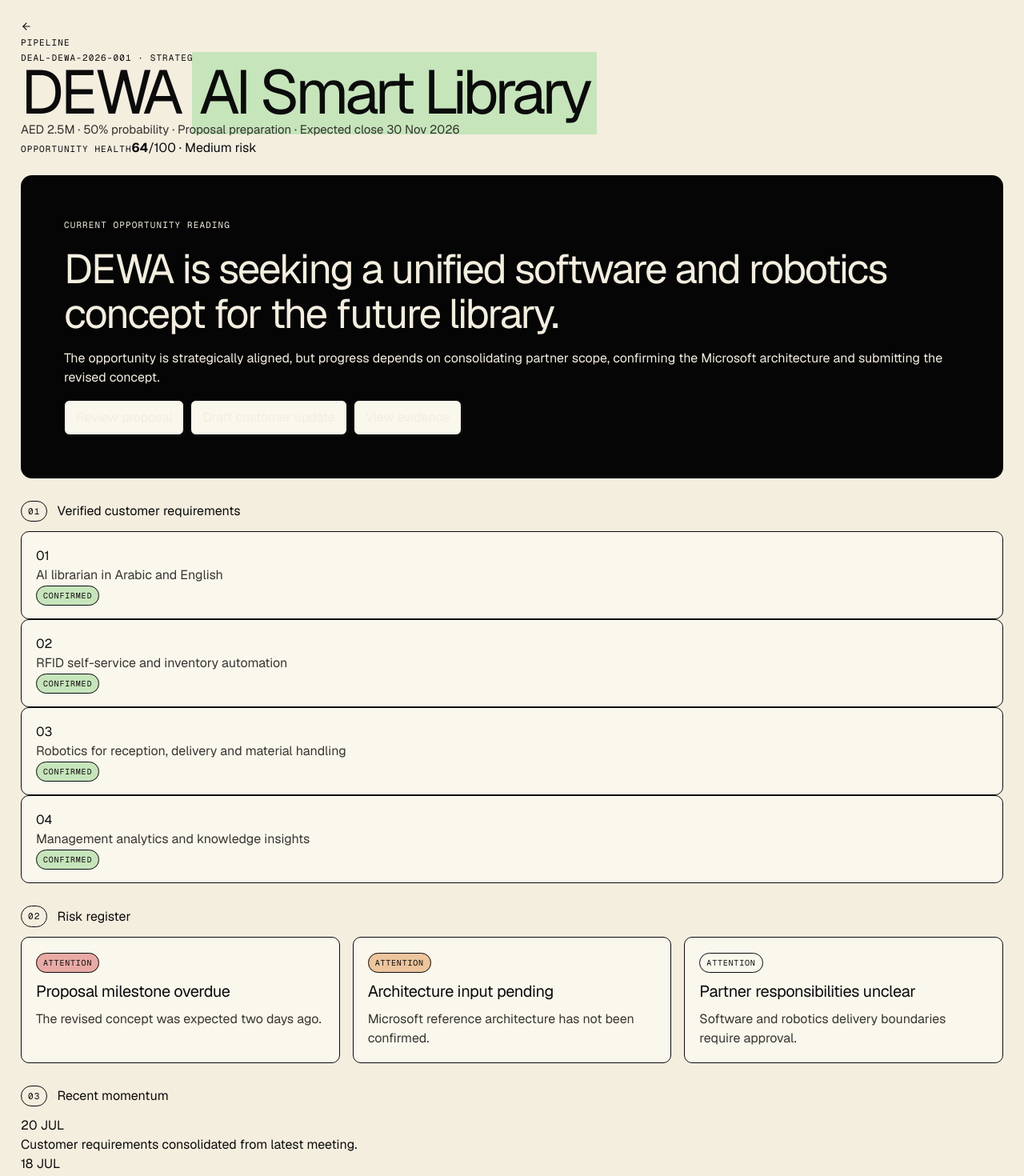
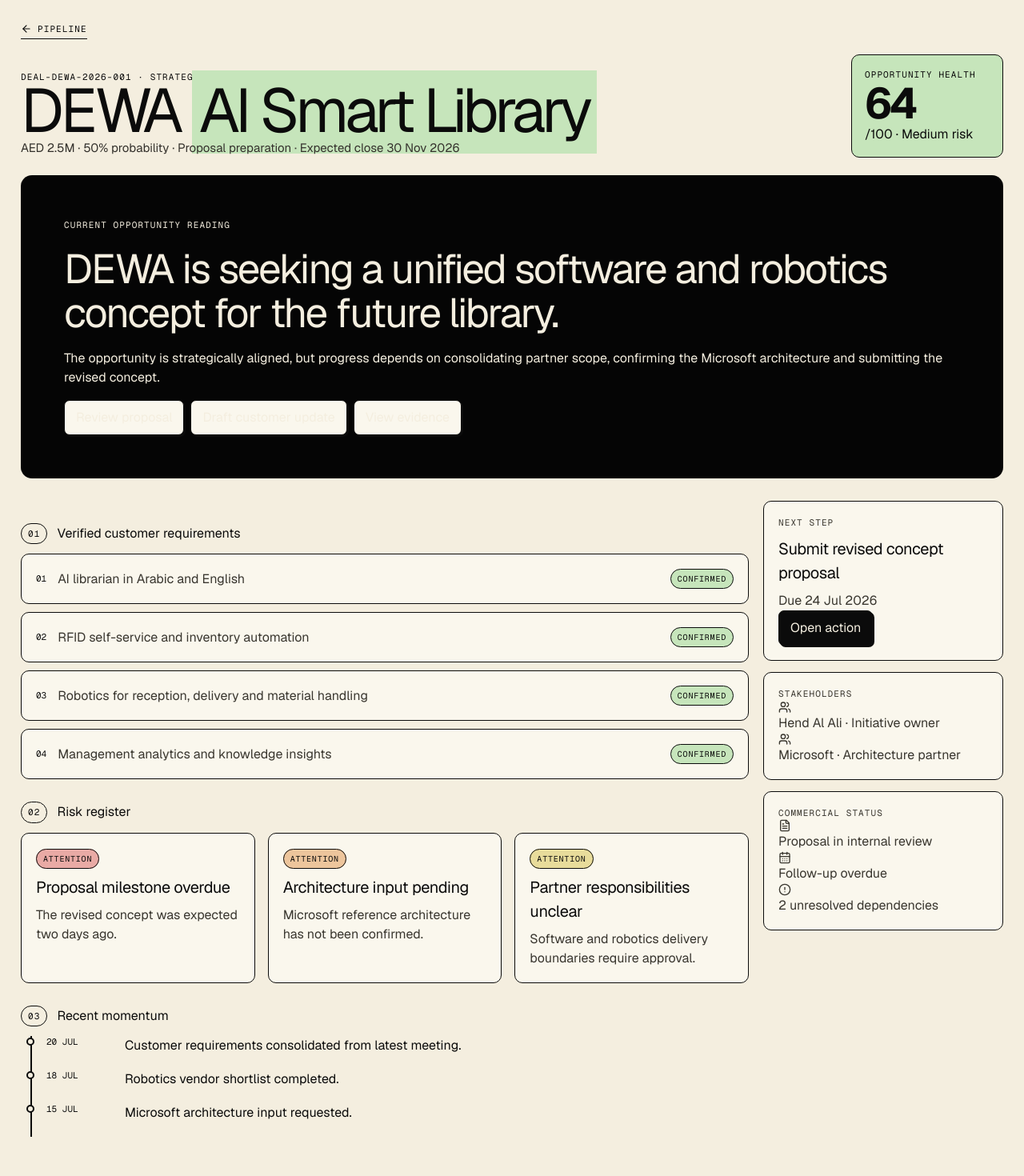
Before and after one commit to Profitech123/armis-sales-os, a Next.js app: page /deals/dewa-smart-library in a window 1280 px wide. Shown: the top 1470 px of the page at 80% size. After the commit the page ends 1447 px from the top, so only its background shows below. Built offline with nearby package versions, Linux system fonts and the light colour scheme.

Commit message:
style: extend editorial workspace system

```diff
--- a/src/app/globals.css
+++ b/src/app/globals.css
@@ -16,12 +16,7 @@
 
 * { box-sizing: border-box; }
 html { background: var(--paper); }
-body {
-  margin: 0;
-  background: var(--paper);
-  color: var(--ink);
-  font-family: var(--font-sans), Arial, sans-serif;
-}
+body { margin: 0; background: var(--paper); color: var(--ink); font-family: var(--font-sans), Arial, sans-serif; }
 button, a { font: inherit; }
 a { color: inherit; text-decoration: none; }
 
@@ -29,14 +24,17 @@
 .container { width: min(1500px, 100%); margin: 0 auto; }
 .mono { font-family: var(--font-mono), monospace; text-transform: uppercase; letter-spacing: .1em; font-size: 11px; }
 .header-grid { display: grid; grid-template-columns: 1fr auto; gap: 24px; align-items: start; }
-.title { font-size: clamp(42px, 6vw, 84px); line-height: .9; letter-spacing: -.06em; margin: 0; max-width: 820px; }
+.compact-header { margin-top: 16px; }
+.title { font-size: clamp(42px, 6vw, 84px); line-height: .9; letter-spacing: -.06em; margin: 0; max-width: 1000px; }
 .marker { background: var(--green); padding: 0 .12em .05em; box-decoration-break: clone; }
 .subtitle { max-width: 760px; font-size: 15px; line-height: 1.55; color: #34312c; }
 .sync-panel { border-left: 2px solid var(--ink); padding-left: 18px; min-width: 260px; }
 .nav { display: flex; flex-wrap: wrap; gap: 8px; margin: 24px 0; }
-.button { border: 1.5px solid var(--ink); background: var(--surface); border-radius: 7px; padding: 9px 14px; box-shadow: 2px 2px 0 var(--ink); cursor: pointer; transition: .15s ease; }
+.button { display:inline-flex; align-items:center; justify-content:center; gap:7px; border: 1.5px solid var(--ink); background: var(--surface); border-radius: 7px; padding: 9px 14px; box-shadow: 2px 2px 0 var(--ink); cursor: pointer; transition: .15s ease; }
 .button:hover { transform: translate(1px,1px); box-shadow: 1px 1px 0 var(--ink); }
 .button.active, .button.dark { background: var(--ink); color: var(--paper); }
+.back-link { display:inline-flex; gap:7px; align-items:center; border-bottom:1px solid var(--ink); padding-bottom:4px; }
+.icon-link { display:inline-flex; border:1px solid var(--ink); border-radius:6px; padding:5px; }
 .card { border: 1.5px solid var(--ink); border-radius: 10px; background: var(--surface); padding: 18px; }
 .intelligence { background: #050505; color: var(--paper); border-radius: 14px; padding: clamp(24px, 5vw, 54px); margin: 22px 0 28px; }
 .intelligence h2 { font-size: clamp(28px, 4vw, 56px); line-height: 1.08; letter-spacing: -.04em; margin: 20px 0 16px; max-width: 1200px; }
@@ -49,9 +47,10 @@
 .metric strong { font-size: 34px; letter-spacing: -.04em; }
 .chips { display:flex; flex-wrap:wrap; gap:6px; }
 .chip { border:1px solid var(--ink); border-radius:999px; padding:5px 8px; font: 10px var(--font-mono), monospace; text-transform:uppercase; letter-spacing:.08em; }
-.chip.red { background:var(--red); } .chip.orange { background:var(--orange); } .chip.green { background:var(--green); } .chip.blue { background:var(--blue); }
+.chip.red { background:var(--red); } .chip.orange { background:var(--orange); } .chip.green { background:var(--green); } .chip.blue { background:var(--blue); } .chip.yellow { background:var(--yellow); }
 .card h3 { margin: 10px 0 8px; font-size: 20px; letter-spacing: -.02em; }
 .card p { color:#39362f; line-height:1.5; }
+.card p svg { vertical-align:middle; margin-right:6px; }
 .card-actions { display:flex; flex-wrap:wrap; gap:8px; margin-top:16px; }
 .table-wrap { overflow:auto; border:1.5px solid var(--ink); border-radius:10px; background:var(--surface); }
 table { border-collapse:collapse; width:100%; min-width:1000px; }
@@ -59,8 +58,26 @@
 th { font: 10px var(--font-mono), monospace; text-transform:uppercase; letter-spacing:.08em; background:var(--paper-2); }
 tr:last-child td { border-bottom:0; }
 .footer-note { margin-top:24px; color:var(--muted); }
+.deal-header { display:grid; grid-template-columns:1fr auto; gap:24px; align-items:end; margin-top:18px; }
+.score-card { border:1.5px solid var(--ink); border-radius:10px; background:var(--green); padding:16px; min-width:190px; display:grid; }
+.score-card strong { font-size:54px; line-height:1; letter-spacing:-.05em; }
+.workspace-grid { display:grid; grid-template-columns:minmax(0,1fr) 300px; gap:18px; align-items:start; }
+.workspace-main { min-width:0; }
+.right-rail { display:grid; gap:14px; position:sticky; top:18px; }
+.stack { display:grid; gap:10px; }
+.row-card { display:grid; grid-template-columns:auto 1fr auto; align-items:center; gap:14px; }
+.number { font-family:var(--font-mono), monospace; font-size:11px; }
+.timeline { border-left:2px solid var(--ink); margin-left:12px; }
+.timeline div { display:grid; grid-template-columns:80px 1fr; gap:18px; padding:0 0 18px 18px; position:relative; }
+.timeline div::before { content:""; width:10px; height:10px; border:2px solid var(--ink); background:var(--paper); border-radius:50%; position:absolute; left:-7px; top:2px; }
+.timeline span { font:11px var(--font-mono), monospace; }
+.timeline p { margin:0; }
+
 @media (max-width: 900px) {
   .app-shell { padding:16px; }
-  .header-grid, .grid-3 { grid-template-columns:1fr; }
+  .header-grid, .grid-3, .deal-header, .workspace-grid { grid-template-columns:1fr; }
   .sync-panel { border-left:0; border-top:2px solid var(--ink); padding:14px 0 0; }
+  .right-rail { position:static; }
+  .row-card { grid-template-columns:auto 1fr; }
+  .row-card .chip { grid-column:2; width:max-content; }
 }
```
